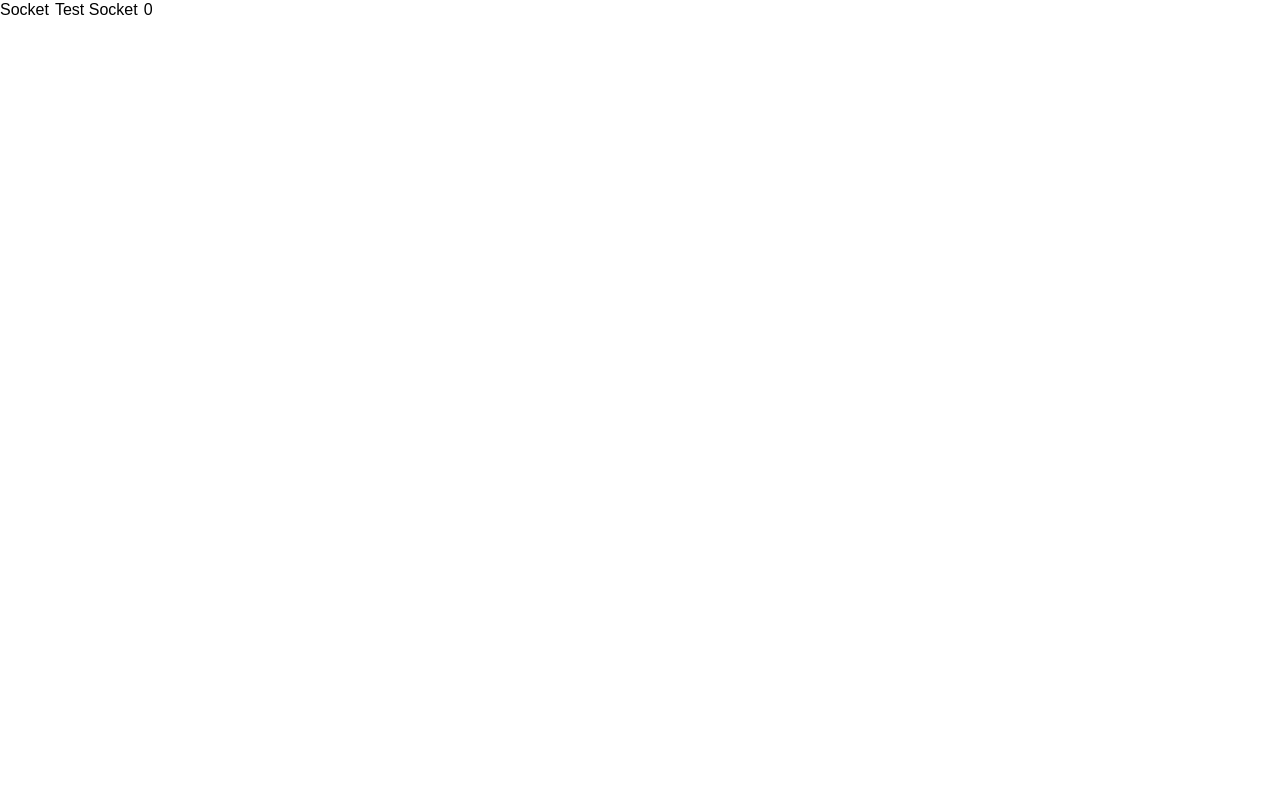
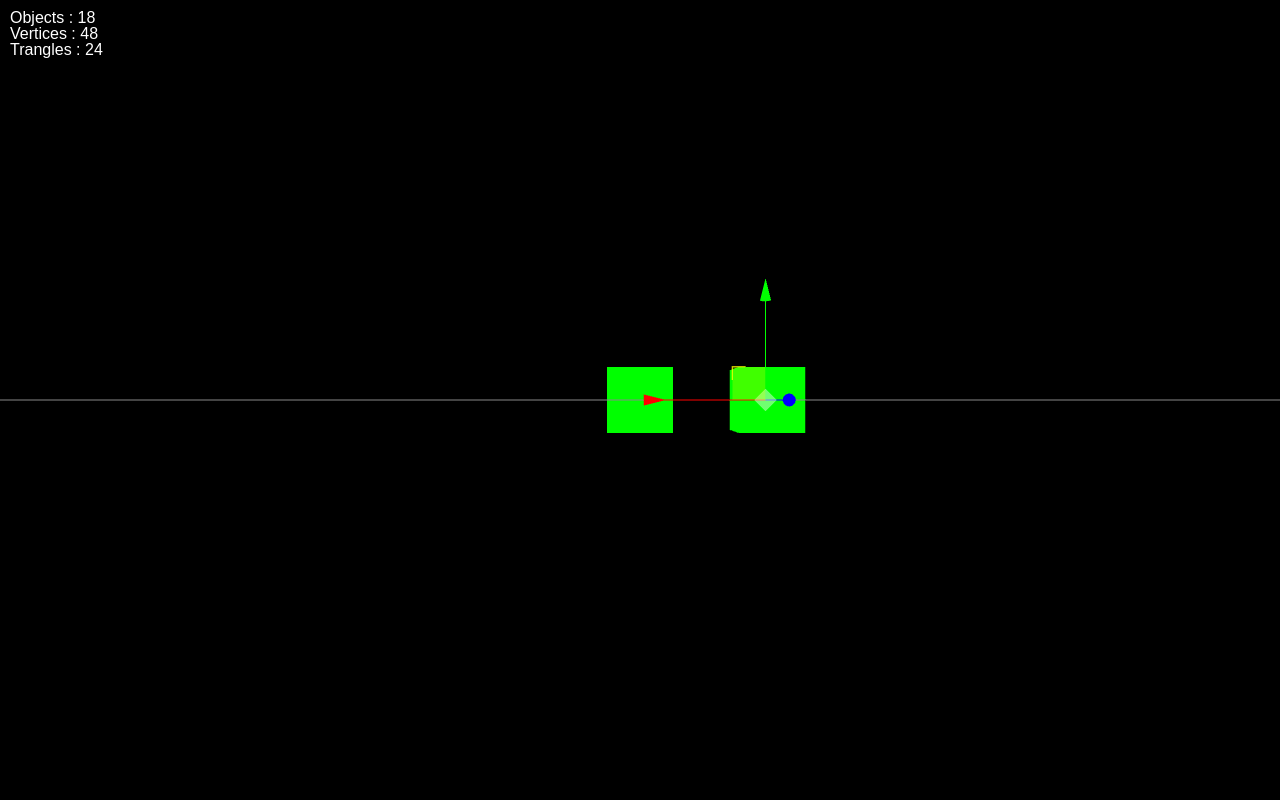
Before and after one commit to majejam/collab3D-front, a Vue app: page /room in a window 1280 px wide. Built offline with nearby package versions, Linux system fonts and the light colour scheme; no server answers.

Commit message:
move objects on collaborate

```diff
--- a/src/GL/ObjectControls.js
+++ b/src/GL/ObjectControls.js
@@ -1,5 +1,6 @@
 import Engine from '@/GL/Engine'
 import Camera from '@/GL/Camera'
+import Socket from '@/socket/index.js'
 
 import { TransformControls } from '@/GL/controls/TransformControls.js'
 
@@ -36,11 +37,12 @@ class ObjectControls {
       Camera.controls.enabled = !event.value
       console.log(this.transform.object.realtimeid)
       console.log('moving')
+      Socket.moveObject(Socket.roomKey, this.transform.object.position, this.transform.object.realtimeid)
     })
 
-    this.transform.addEventListener('objectChange', () => {
-      console.log('movindzdzg')
-    })
+    // this.transform.addEventListener('objectChange', () => {
+    //   console.log('movindzdzg')
+    // })
 
     this.transform.addEventListener('mouseUp', () => {
       setTimeout(() => {
@@ -51,6 +53,12 @@ class ObjectControls {
     this.transform.addEventListener('mouseDown', () => {
       this.dragging = true
     })
+
+    Socket.socket.on('updateDatas', (data) => {
+      if(data.sceneData.objectId === this.transform.object.realtimeid) {
+        this.transform.object.position = data.sceneData.objectPosition
+      }
+    })
   }
 
   removeEvents() {}
--- a/src/socket/index.js
+++ b/src/socket/index.js
@@ -3,6 +3,7 @@ import { io } from 'socket.io-client'
 class Socket {
   constructor() {
     this.socket = io('http://localhost:9000')
+    this.roomKey = null
     console.log('Connection')
   }
 
@@ -17,6 +18,10 @@ class Socket {
   moveX(roomKey) {
     this.socket.emit('moveX', roomKey)
   }
+
+  moveObject(roomKey, objectPosition, objectId) {
+    this.socket.emit('objectMoved', roomKey, objectPosition, objectId)
+  }
 }
 
 const SocketInstance = new Socket()
--- a/src/views/Room.vue
+++ b/src/views/Room.vue
@@ -1,15 +1,17 @@
 <template>
   <div>
-    <span>Socket</span>
-    <button @click="handleMoveX">Test Socket</button>
-    <span>{{ currentPositionX }}</span>
+    <Renderer />
+    <!-- <button @click="handleMoveX">Test Socket</button>
+    <span>{{ currentPositionX }}</span> -->
   </div>
 </template>
 
 <script>
 import Socket from '@/socket/index.js'
+import Renderer from '@/components/Three/Renderer'
 export default {
   name: 'Home',
+  components: { Renderer },
   data() {
     return {
       io: Socket,
@@ -18,12 +20,14 @@ export default {
   },
   mounted() {
     if(this.$route.params.roomKey) {
+      this.io.roomKey = this.$route.params.roomKey
       this.io.join(this.$route.params.roomKey)
       this.io.socket.on('send roomInfos', function(data) {
         console.log(data)
       })
     } else {
       this.io.init()
+      this.io.roomKey = 'hello'
     }
   },
   methods: {
```
